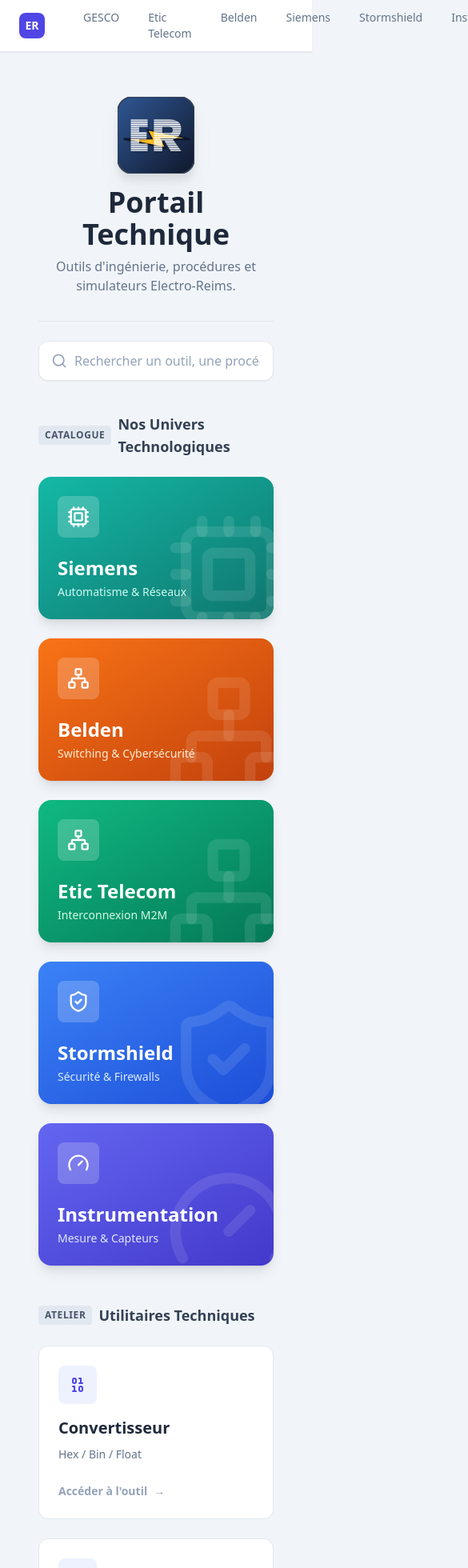
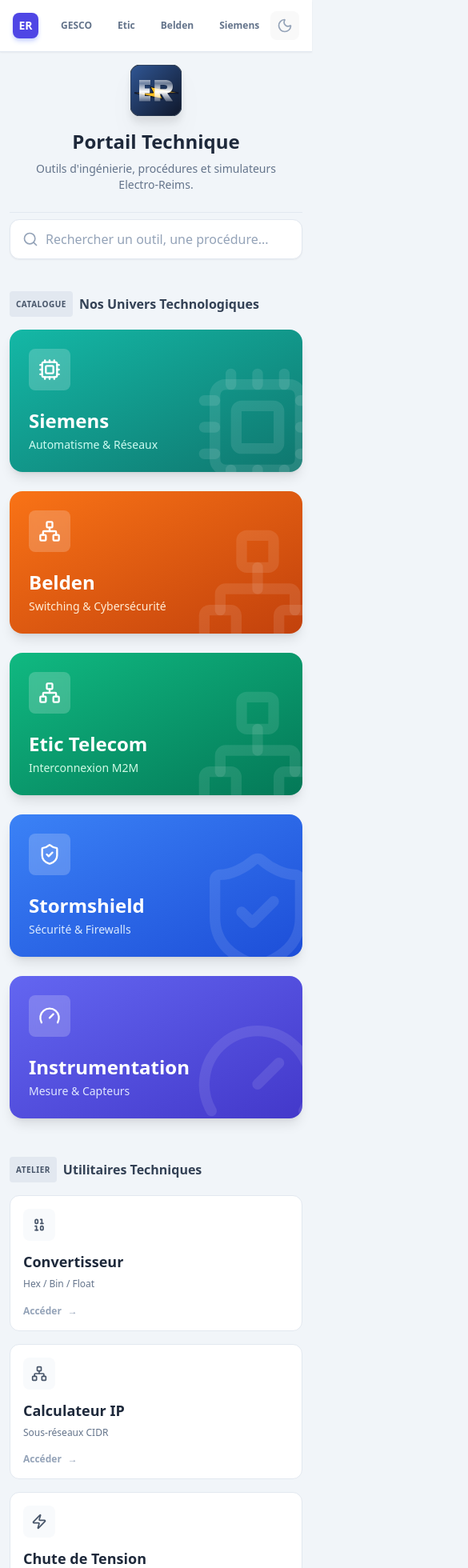
Before and after one commit to apetitpas-cpu/electro-reims-portail, a React (Vite) app: page / in a window 390 px wide. Shown: the top 1960 px of the page at 80% size, 585 px wide, since content can reach past the window. Built offline with nearby package versions, Linux system fonts and the light colour scheme.

Commit message:
Optimisation Responsive Mobile

```diff
--- a/src/Layout.jsx
+++ b/src/Layout.jsx
@@ -1,5 +1,5 @@
 import { Link, useLocation } from "react-router-dom";
-import { Sun, Moon } from "lucide-react";
+import { Sun, Moon, Menu } from "lucide-react"; // Menu non utilisé pour l'instant mais prêt
 import { useTheme } from "./context/ThemeContext";
 
 const Layout = ({ children }) => {
@@ -9,36 +9,53 @@ const Layout = ({ children }) => {
   const isActive = (path) => location.pathname.startsWith(path);
 
   return (
-    // MODIFICATION ICI : bg-slate-100 (plus gris) au lieu de bg-slate-50 (trop blanc)
-    // MODIFICATION ICI : text-slate-600 (plus doux) au lieu de text-slate-800 (trop noir)
     <div className="min-h-screen bg-slate-100 dark:bg-slate-900 font-sans text-slate-600 dark:text-slate-100 flex flex-col transition-colors duration-300">
 
       {/* Barre de navigation */}
       <nav className="bg-white dark:bg-slate-800 border-b border-slate-200 dark:border-slate-700 shadow-sm sticky top-0 z-50 transition-colors">
-        <div className="w-full px-6 h-16 flex items-center justify-between">
+        <div className="w-full px-4 md:px-6 h-16 flex items-center justify-between">
 
-          <div className="flex items-center gap-8">
-            <Link to="/" className="font-bold text-xl text-slate-800 dark:text-white flex items-center gap-2 hover:opacity-80 transition-opacity">
-              <span className="bg-indigo-600 text-white w-8 h-8 flex items-center justify-center rounded-lg text-sm">ER</span>
+          {/* Bloc Gauche : Logo + Menu */}
+          <div className="flex items-center gap-3 md:gap-8 flex-1 min-w-0">
+
+            {/* Logo */}
+            <Link to="/" className="font-bold text-xl text-slate-800 dark:text-white flex items-center gap-2 hover:opacity-80 transition-opacity flex-none">
+              <span className="bg-indigo-600 text-white w-8 h-8 flex items-center justify-center rounded-lg text-sm shadow-md shadow-indigo-200 dark:shadow-none">ER</span>
               <span className="hidden md:inline">Electro-Reims</span>
             </Link>
 
-            <div className="h-6 w-px bg-slate-200 dark:bg-slate-600 hidden md:block"></div>
+            <div className="h-6 w-px bg-slate-200 dark:bg-slate-600 hidden md:block flex-none"></div>
 
-            <div className="flex gap-1 overflow-x-auto">
-              <Link to="/gesco" className={`px-4 py-2 rounded-lg text-sm font-medium transition-all ${isActive('/gesco') ? 'bg-purple-50 text-purple-700 dark:bg-purple-900/30 dark:text-purple-300' : 'text-slate-500 dark:text-slate-400 hover:bg-slate-50 dark:hover:bg-slate-700 hover:text-slate-900 dark:hover:text-white'}`}>GESCO</Link>
-              <Link to="/etic" className={`px-4 py-2 rounded-lg text-sm font-medium transition-all ${isActive('/etic') ? 'bg-teal-50 text-teal-700 dark:bg-teal-900/30 dark:text-teal-300' : 'text-slate-500 dark:text-slate-400 hover:bg-slate-50 dark:hover:bg-slate-700 hover:text-slate-900 dark:hover:text-white'}`}>Etic Telecom</Link>
-              <Link to="/belden" className={`px-4 py-2 rounded-lg text-sm font-medium transition-all ${isActive('/belden') ? 'bg-orange-50 text-orange-700 dark:bg-orange-900/30 dark:text-orange-300' : 'text-slate-500 dark:text-slate-400 hover:bg-slate-50 dark:hover:bg-slate-700 hover:text-slate-900 dark:hover:text-white'}`}>Belden</Link>
-              <Link to="/siemens" className={`px-4 py-2 rounded-lg text-sm font-medium transition-all ${isActive('/siemens') ? 'bg-blue-50 text-blue-700 dark:bg-blue-900/30 dark:text-blue-300' : 'text-slate-500 dark:text-slate-400 hover:bg-slate-50 dark:hover:bg-slate-700 hover:text-slate-900 dark:hover:text-white'}`}>Siemens</Link>
-              <Link to="/stormshield" className={`px-4 py-2 rounded-lg text-sm font-medium transition-all ${isActive('/stormshield') ? 'bg-blue-50 text-blue-700 dark:bg-blue-900/30 dark:text-blue-300' : 'text-slate-500 dark:text-slate-400 hover:bg-slate-50 dark:hover:bg-slate-700 hover:text-slate-900 dark:hover:text-white'}`}>Stormshield</Link>
-              <Link to="/instrumentation" className={`px-4 py-2 rounded-lg text-sm font-medium transition-all ${isActive('/instrumentation') ? 'bg-indigo-50 text-indigo-700 dark:bg-indigo-900/30 dark:text-indigo-300' : 'text-slate-500 dark:text-slate-400 hover:bg-slate-50 dark:hover:bg-slate-700 hover:text-slate-900 dark:hover:text-white'}`}>Instrumentation</Link>
+            {/* Menu Défilant (Scroll Horizontal sur Mobile) */}
+            <div className="flex gap-2 overflow-x-auto flex-1 no-scrollbar mask-linear px-1 items-center">
+              {[
+                { path: '/gesco', label: 'GESCO', color: 'purple' },
+                { path: '/etic', label: 'Etic', color: 'teal' },
+                { path: '/belden', label: 'Belden', color: 'orange' },
+                { path: '/siemens', label: 'Siemens', color: 'blue' },
+                { path: '/stormshield', label: 'Stormshield', color: 'blue' },
+                { path: '/instrumentation', label: 'Instrum.', color: 'indigo' }
+              ].map((item) => (
+                <Link
+                  key={item.path}
+                  to={item.path}
+                  className={`
+                    whitespace-nowrap px-3 py-1.5 rounded-lg text-xs md:text-sm font-bold transition-all
+                    ${isActive(item.path)
+                      ? `bg-${item.color}-50 text-${item.color}-700 dark:bg-${item.color}-900/30 dark:text-${item.color}-300 shadow-sm`
+                      : 'text-slate-500 dark:text-slate-400 hover:bg-slate-50 dark:hover:bg-slate-700 hover:text-slate-900 dark:hover:text-white'}
+                  `}
+                >
+                  {item.label}
+                </Link>
+              ))}
             </div>
           </div>
 
-          {/* Bouton Thème */}
+          {/* Bouton Thème (Fixe à droite) */}
           <button
             onClick={toggleTheme}
-            className="p-2 rounded-lg text-slate-400 dark:text-slate-400 hover:bg-slate-50 dark:hover:bg-slate-700 transition-colors border-none"
+            className="ml-2 p-2 rounded-lg text-slate-400 dark:text-slate-400 hover:bg-slate-50 dark:hover:bg-slate-700 transition-colors border-none flex-none"
           >
             {theme === 'dark' ? <Sun size={20} /> : <Moon size={20} />}
           </button>
@@ -46,7 +63,8 @@ const Layout = ({ children }) => {
         </div>
       </nav>
 
-      <main className="w-full px-6 py-8 flex flex-col items-center flex-1">
+      {/* Contenu Principal avec Padding Mobile réduit */}
+      <main className="w-full px-3 py-4 md:px-6 md:py-8 flex flex-col items-center flex-1">
         {children}
       </main>
 
--- a/src/components/UI.jsx
+++ b/src/components/UI.jsx
@@ -1,51 +1,50 @@
 import { Link } from "react-router-dom";
-import { FileText, Download, ExternalLink, Globe, PlayCircle, Printer } from "lucide-react"; // Ajout de Printer
+import { FileText, Download, ExternalLink, Globe, PlayCircle, Printer } from "lucide-react";
 
 // --- 1. COMPOSANTS DE STRUCTURE ---
 
 export const PageContainer = ({ children }) => (
-  <div className="w-full max-w-6xl mx-auto p-6 animate-in fade-in duration-500 print:max-w-none print:p-0">
+  // Mobile : p-3 (petit padding) | Desktop : p-6
+  <div className="w-full max-w-6xl mx-auto p-0 md:p-6 animate-in fade-in duration-500 print:max-w-none print:p-0">
     {children}
   </div>
 );
 
-// MISE A JOUR ICI : Ajout de la prop 'enablePrint'
 export const BrandHeader = ({ title, subtitle, icon: Icon, logo, enablePrint = false }) => {
-
-  const handlePrint = () => {
-    window.print();
-  };
+  const handlePrint = () => window.print();
 
   return (
-    <div className="mb-10 text-center border-b border-slate-200 dark:border-slate-700 pb-8 transition-colors flex flex-col items-center relative print:border-none print:mb-8 print:pb-0">
+    // Mobile : mb-6 | Desktop : mb-10
+    <div className="mb-6 md:mb-10 text-center border-b border-slate-200 dark:border-slate-700 pb-6 md:pb-8 transition-colors flex flex-col items-center relative print:border-none print:mb-8 print:pb-0">
 
-      {/* Bouton d'impression (Classe no-print déjà gérée par CSS global, mais on garde la structure) */}
       {enablePrint && (
         <button
           onClick={handlePrint}
-          className="absolute right-0 top-0 no-print flex items-center gap-2 px-4 py-2 bg-slate-100 dark:bg-slate-800 text-slate-600 dark:text-slate-300 rounded-lg hover:bg-indigo-50 hover:text-indigo-600 border border-slate-200 dark:border-slate-700 transition-all text-xs font-bold"
-          title="Enregistrer en PDF"
+          className="absolute right-0 top-0 no-print p-2 md:px-4 md:py-2 bg-slate-100 dark:bg-slate-800 text-slate-600 dark:text-slate-300 rounded-lg hover:bg-indigo-50 hover:text-indigo-600 border border-slate-200 dark:border-slate-700 transition-all text-xs font-bold"
+          title="Imprimer"
         >
-          <Printer size={16} /> <span className="hidden sm:inline">Imprimer / PDF</span>
+          <Printer size={16} /> <span className="hidden sm:inline ml-2">PDF</span>
         </button>
       )}
-      {/* MODIFICATION ICI : Affichage du Logo OU de l'Icône */}
+
       {logo ? (
-        <img src={logo} alt="Logo Entreprise" className="h-24 w-24 mb-4 drop-shadow-xl hover:scale-105 transition-transform duration-500" />
+        <img src={logo} alt="Logo" className="h-16 w-16 md:h-24 md:w-24 mb-4 drop-shadow-xl hover:scale-105 transition-transform duration-500" />
       ) : Icon && (
-        <div className="inline-block p-4 bg-slate-50 dark:bg-slate-800 rounded-full mb-4 text-indigo-600 dark:text-indigo-400 transition-colors print:hidden">
-          <Icon size={48} />
+        <div className="inline-block p-3 md:p-4 bg-slate-50 dark:bg-slate-800 rounded-full mb-4 text-indigo-600 dark:text-indigo-400 transition-colors print:hidden">
+          <Icon size={32} className="md:w-12 md:h-12" />
         </div>
       )}
 
-      <h1 className="text-4xl font-bold text-slate-800 dark:text-white mb-2 transition-colors print:text-3xl print:mb-0 print:uppercase">{title}</h1>
-      {subtitle && <p className="text-slate-500 dark:text-slate-400 print:text-lg print:italic print:mt-2">{subtitle}</p>}
+      {/* Mobile : text-2xl | Desktop : text-4xl */}
+      <h1 className="text-2xl md:text-4xl font-bold text-slate-800 dark:text-white mb-2 transition-colors print:text-3xl print:mb-0 print:uppercase">{title}</h1>
+      {subtitle && <p className="text-sm md:text-base text-slate-500 dark:text-slate-400 px-4 print:text-lg print:italic print:mt-2">{subtitle}</p>}
     </div>
   );
 };
 
 export const SectionCard = ({ title, children, className="" }) => (
-  <div className={`bg-white dark:bg-slate-800 border border-slate-200 dark:border-slate-700 rounded-xl p-6 shadow-sm transition-colors duration-300 print:shadow-none print:border-slate-300 print:break-inside-avoid ${className}`}>
+  // Mobile : p-4 | Desktop : p-6
+  <div className={`bg-white dark:bg-slate-800 border border-slate-200 dark:border-slate-700 rounded-xl p-4 md:p-6 shadow-sm transition-colors duration-300 print:shadow-none print:border-slate-300 print:break-inside-avoid ${className}`}>
     {title && <h3 className="text-lg font-bold text-slate-800 dark:text-white mb-4 border-b border-slate-100 dark:border-slate-700 pb-2 print:text-black print:border-slate-300">{title}</h3>}
     <div className="text-slate-800 dark:text-slate-200 print:text-black">
       {children}
@@ -53,11 +52,9 @@ export const SectionCard = ({ title, children, className="" }) => (
   </div>
 );
 
-// ... (Le reste du fichier ToolCard, DocsGrid, etc. reste inchangé) ...
-// Je remets les autres composants pour être complet si vous copiez tout le fichier
-
 export const ToolsGrid = ({ children }) => (
-  <div className="grid grid-cols-1 md:grid-cols-2 lg:grid-cols-3 gap-6 print:grid-cols-2">
+  // Grid 1 colonne mobile, 2 tablettes, 3 desktop
+  <div className="grid grid-cols-1 md:grid-cols-2 lg:grid-cols-3 gap-4 md:gap-6 print:grid-cols-2">
     {children}
   </div>
 );
@@ -69,31 +66,28 @@ export const ToolCard = ({ to, title, description, icon: Icon, status = "active"
     emerald: "text-emerald-600 dark:text-emerald-400 bg-emerald-50 dark:bg-emerald-900/20 group-hover:bg-emerald-600 group-hover:text-white group-hover:border-emerald-400",
     purple: "text-purple-600 dark:text-purple-400 bg-purple-50 dark:bg-purple-900/20 group-hover:bg-purple-600 group-hover:text-white group-hover:border-purple-400",
     orange: "text-orange-600 dark:text-orange-400 bg-orange-50 dark:bg-orange-900/20 group-hover:bg-orange-600 group-hover:text-white group-hover:border-orange-400",
+    cyan: "text-cyan-600 dark:text-cyan-400 bg-cyan-50 dark:bg-cyan-900/20 group-hover:bg-cyan-600 group-hover:text-white group-hover:border-cyan-400",
+    slate: "text-slate-600 dark:text-slate-400 bg-slate-50 dark:bg-slate-900/50 group-hover:bg-slate-600 group-hover:text-white group-hover:border-slate-400",
   };
   const activeColor = colorClasses[color] || colorClasses.indigo;
 
   if (status === "disabled") {
     return (
-      <div className="relative block bg-slate-50 dark:bg-slate-800/50 border border-slate-200 dark:border-slate-700 rounded-xl p-6 opacity-60 cursor-not-allowed overflow-hidden">
-        <div className="absolute top-3 right-3">
-             <span className="bg-slate-200 dark:bg-slate-700 text-slate-500 text-[10px] font-bold px-2 py-1 rounded-full uppercase tracking-wide">
-                Bientôt
-             </span>
+      <div className="relative block bg-slate-50 dark:bg-slate-800/50 border border-slate-200 dark:border-slate-700 rounded-xl p-4 md:p-6 opacity-60 cursor-not-allowed overflow-hidden">
+        <div className="w-10 h-10 md:w-12 md:h-12 bg-slate-200 dark:bg-slate-700 rounded-lg flex items-center justify-center text-slate-400 mb-3 md:mb-4 grayscale">
+          {Icon && <Icon size={20} className="md:w-6 md:h-6"/>}
         </div>
-        <div className="w-12 h-12 bg-slate-200 dark:bg-slate-700 rounded-lg flex items-center justify-center text-slate-400 mb-4 grayscale">
-          {Icon && <Icon size={24} />}
-        </div>
-        <h3 className="text-xl font-bold text-slate-400 mb-2">{title}</h3>
-        <p className="text-slate-400 text-sm mb-4">{description}</p>
+        <h3 className="text-lg md:text-xl font-bold text-slate-400 mb-1 md:mb-2">{title}</h3>
+        <p className="text-slate-400 text-xs md:text-sm">{description}</p>
       </div>
     );
   }
 
   return (
-    <Link to={to} className="group relative block bg-white dark:bg-slate-800 border border-slate-200 dark:border-slate-700 rounded-xl p-6 hover:shadow-xl hover:-translate-y-1 transition-all duration-300 no-print">
+    <Link to={to} className="group relative block bg-white dark:bg-slate-800 border border-slate-200 dark:border-slate-700 rounded-xl p-4 md:p-6 hover:shadow-xl hover:-translate-y-1 transition-all duration-300 no-print active:scale-95">
       {badge && (
-        <div className="absolute top-4 right-4">
-          <span className={`text-[10px] font-bold px-2 py-1 rounded-full uppercase tracking-wide border ${
+        <div className="absolute top-3 right-3 md:top-4 md:right-4">
+          <span className={`text-[9px] md:text-[10px] font-bold px-1.5 py-0.5 md:px-2 md:py-1 rounded-full uppercase tracking-wide border ${
             badge === 'Nouveau' ? 'bg-green-100 text-green-700 border-green-200 dark:bg-green-900/30 dark:text-green-400' :
             badge === 'Bêta' ? 'bg-orange-100 text-orange-700 border-orange-200 dark:bg-orange-900/30 dark:text-orange-400' :
             'bg-slate-100 text-slate-600 border-slate-200 dark:bg-slate-700 dark:text-slate-300'
@@ -102,26 +96,27 @@ export const ToolCard = ({ to, title, description, icon: Icon, status = "active"
           </span>
         </div>
       )}
-      <div className={`w-12 h-12 rounded-lg flex items-center justify-center mb-4 transition-colors duration-300 ${activeColor}`}>
-        {Icon && <Icon size={24} />}
+      <div className={`w-10 h-10 md:w-12 md:h-12 rounded-lg flex items-center justify-center mb-3 md:mb-4 transition-colors duration-300 ${activeColor}`}>
+        {Icon && <Icon size={20} className="md:w-6 md:h-6" />}
       </div>
-      <h3 className="text-xl font-bold text-slate-800 dark:text-white mb-2 group-hover:text-indigo-600 dark:group-hover:text-indigo-400 transition-colors">
+      <h3 className="text-lg md:text-xl font-bold text-slate-800 dark:text-white mb-1 md:mb-2 group-hover:text-indigo-600 dark:group-hover:text-indigo-400 transition-colors">
         {title}
       </h3>
-      <p className="text-slate-500 dark:text-slate-400 text-sm mb-6 leading-relaxed">
+      <p className="text-slate-500 dark:text-slate-400 text-xs md:text-sm mb-4 leading-relaxed">
         {description}
       </p>
-      <div className="flex items-center text-slate-400 dark:text-slate-500 font-bold text-sm group-hover:text-indigo-600 dark:group-hover:text-indigo-400 transition-colors">
-        Accéder à l'outil <span className="ml-2 transform group-hover:translate-x-1 transition-transform">→</span>
+      <div className="flex items-center text-slate-400 dark:text-slate-500 font-bold text-xs md:text-sm group-hover:text-indigo-600 dark:group-hover:text-indigo-400 transition-colors">
+        Accéder <span className="ml-2 transform group-hover:translate-x-1 transition-transform">→</span>
       </div>
     </Link>
   );
 };
 
-export const FormInput = ({ label, value, onChange, type = "text", suffix, placeholder }) => (
+export const FormInput = ({ label, value, onChange, type = "text", suffix, placeholder, prefix }) => (
   <div className="mb-4">
     <label className="block text-xs font-bold text-slate-500 dark:text-slate-400 uppercase mb-1">{label}</label>
     <div className="flex items-center">
+      {prefix && <span className="mr-2 text-slate-400 text-sm font-medium">{prefix}</span>}
       <input
         type={type}
         value={value}
@@ -155,67 +150,31 @@ export const ResultStat = ({ label, value, unit, color = "indigo" }) => {
     green: "text-green-600 dark:text-green-400 bg-green-50 dark:bg-green-900/20 border-green-100 dark:border-green-800",
     orange: "text-orange-600 dark:text-orange-400 bg-orange-50 dark:bg-orange-900/20 border-orange-100 dark:border-orange-800",
     red: "text-red-600 dark:text-red-400 bg-red-50 dark:bg-red-900/20 border-red-100 dark:border-red-800",
+    blue: "text-blue-600 dark:text-blue-400 bg-blue-50 dark:bg-blue-900/20 border-blue-100 dark:border-blue-800",
   };
   const theme = colors[color] || colors.indigo;
 
   return (
-    <div className={`flex flex-col items-center justify-center p-4 rounded-xl border w-full transition-colors ${theme}`}>
-      <span className="text-xs font-bold uppercase opacity-70 mb-1">{label}</span>
+    <div className={`flex flex-col items-center justify-center p-3 md:p-4 rounded-xl border w-full transition-colors ${theme}`}>
+      <span className="text-[10px] md:text-xs font-bold uppercase opacity-70 mb-1">{label}</span>
       <div className="flex items-baseline gap-1">
-        <span className="text-3xl font-bold tracking-tight">{value}</span>
-        <span className="text-sm font-medium opacity-80">{unit}</span>
+        <span className="text-2xl md:text-3xl font-bold tracking-tight">{value}</span>
+        <span className="text-xs md:text-sm font-medium opacity-80">{unit}</span>
       </div>
     </div>
   );
 };
 
-export const WelcomeSection = ({ title, children }) => (
-  <SectionCard className="mb-10 text-center border-l-4 border-l-indigo-500 dark:border-l-indigo-400 no-print">
-    <h2 className="text-2xl font-bold text-slate-800 dark:text-white mb-4">{title}</h2>
-    <div className="text-slate-600 dark:text-slate-300 max-w-3xl mx-auto leading-relaxed">
-      {children}
-    </div>
-  </SectionCard>
-);
-
 export const SectionTitle = ({ title, badge }) => (
-  <h3 className="text-lg font-bold text-slate-700 dark:text-slate-200 mb-6 flex items-center gap-2 print:mb-2 print:text-black">
+  <h3 className="text-base md:text-lg font-bold text-slate-700 dark:text-slate-200 mb-4 md:mb-6 flex items-center gap-2 print:mb-2 print:text-black">
     {badge && (
-      <span className="bg-slate-200 dark:bg-slate-700 text-slate-600 dark:text-slate-300 px-2 py-1 rounded text-xs uppercase tracking-wider print:border print:border-slate-300">
+      <span className="bg-slate-200 dark:bg-slate-700 text-slate-600 dark:text-slate-300 px-2 py-1 rounded text-[10px] md:text-xs uppercase tracking-wider print:border print:border-slate-300">
         {badge}
       </span>
     )}
     {title}
   </h3>
 );
-
-export const ContactGrid = ({ children }) => (
-  <div className="grid grid-cols-1 md:grid-cols-3 gap-4 print:grid-cols-3">
-    {children}
-  </div>
-);
-
-export const ContactCard = ({ label, value, icon: Icon, color = "blue" }) => {
-  const colors = {
-    blue: "bg-blue-50 dark:bg-blue-900/20 text-blue-600 dark:text-blue-400",
-    indigo: "bg-indigo-50 dark:bg-indigo-900/20 text-indigo-600 dark:text-indigo-400",
-    emerald: "bg-emerald-50 dark:bg-emerald-900/20 text-emerald-600 dark:text-emerald-400",
-    purple: "bg-purple-50 dark:bg-purple-900/20 text-purple-600 dark:text-purple-400",
-  };
-  const colorClass = colors[color] || colors.blue;
-
-  return (
-    <div className="bg-white dark:bg-slate-800 p-4 rounded-xl border border-slate-100 dark:border-slate-700 flex items-center gap-4 shadow-sm hover:shadow-md transition-all print:border-slate-300">
-      <div className={`${colorClass} p-3 rounded-full print:bg-slate-100 print:text-black`}>
-        {Icon && <Icon size={20} />}
-      </div>
-      <div>
-        <div className="text-xs font-bold text-slate-400 uppercase print:text-slate-600">{label}</div>
-        <div className="font-bold text-slate-700 dark:text-slate-200 print:text-black">{value}</div>
-      </div>
-    </div>
-  );
-};
 
 export const DocsGrid = ({ children }) => (
   <div className="grid grid-cols-1 md:grid-cols-2 gap-4 print:grid-cols-2">
@@ -260,10 +219,10 @@ export const DocCard = ({ title, subtitle, link, type = "pdf" }) => {
       href={link}
       target="_blank"
       rel="noopener noreferrer"
-      className={`group relative bg-white dark:bg-slate-800 border border-slate-200 dark:border-slate-700 rounded-xl p-4 flex items-center gap-4 transition-all duration-300 hover:shadow-lg hover:-translate-y-1 ${style.borderHover} no-print`}
+      className={`group relative bg-white dark:bg-slate-800 border border-slate-200 dark:border-slate-700 rounded-xl p-4 flex items-center gap-4 transition-all duration-300 hover:shadow-lg hover:-translate-y-1 ${style.borderHover} no-print active:scale-95`}
     >
-      <div className={`h-12 w-12 rounded-lg flex items-center justify-center flex-none transition-colors ${style.bg} ${style.color}`}>
-        <Icon size={24} strokeWidth={1.5} />
+      <div className={`h-10 w-10 md:h-12 md:w-12 rounded-lg flex items-center justify-center flex-none transition-colors ${style.bg} ${style.color}`}>
+        <Icon size={20} className="md:w-6 md:h-6" strokeWidth={1.5} />
       </div>
       <div className="flex-1 min-w-0">
         <div className="flex items-center gap-2 mb-1">
```
